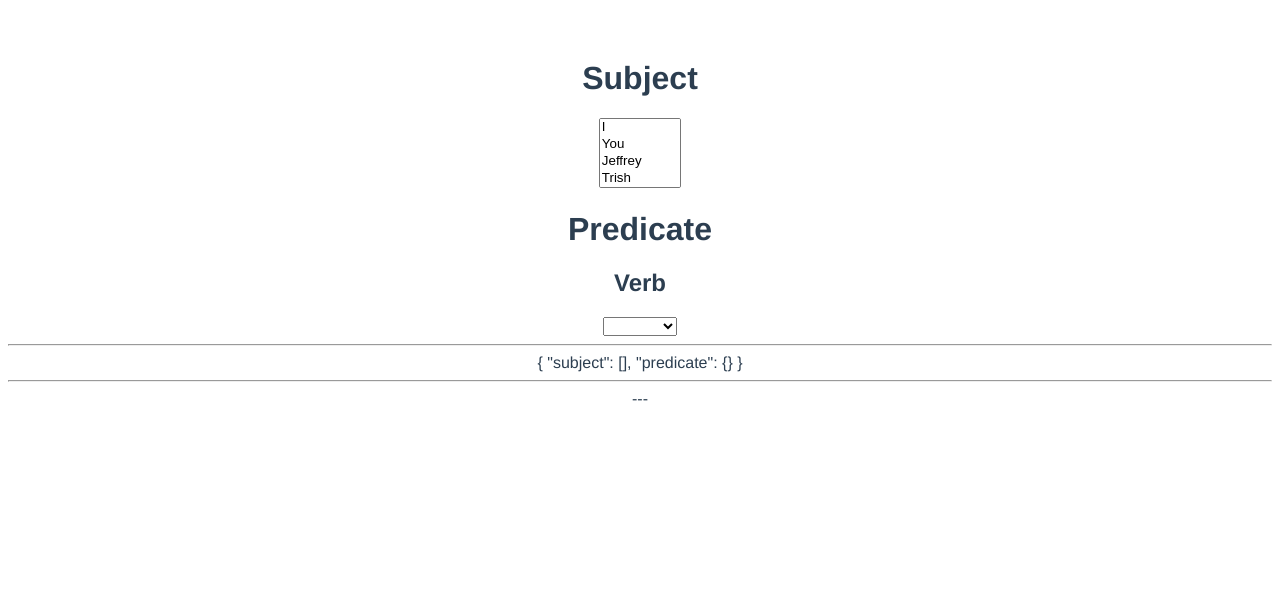
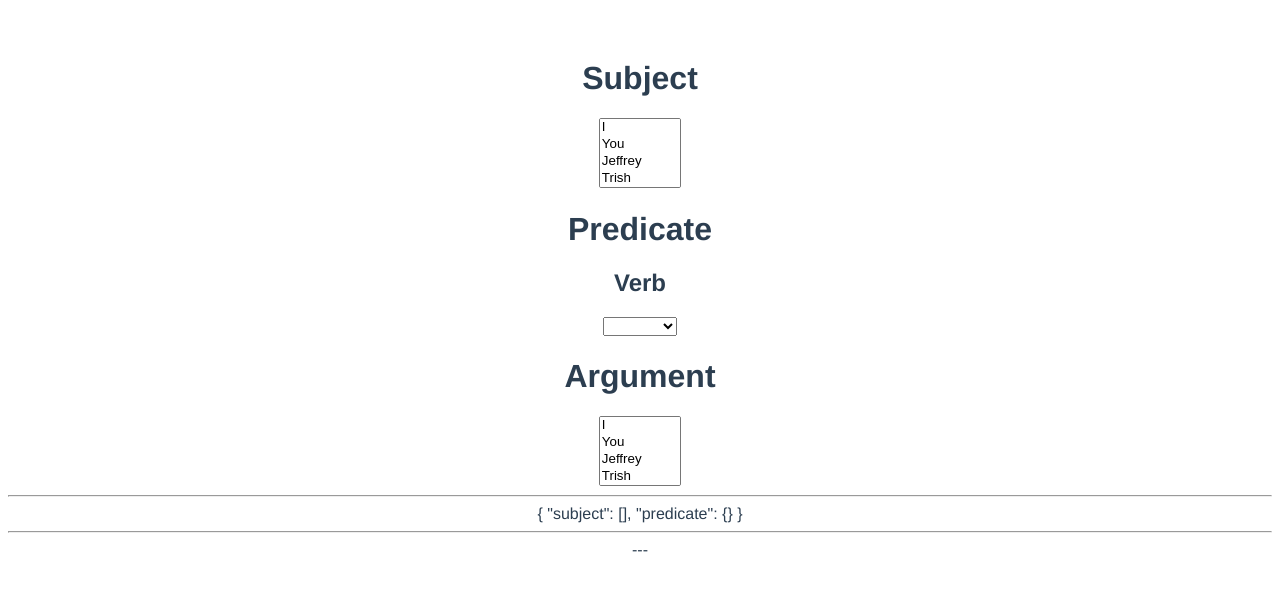
Before and after one commit to polymatter/pancake-castle, a Vue app: page / in a window 1280 px wide. Shown: the top 590 px of the page. Built offline with nearby package versions, Linux system fonts and the light colour scheme.

Commit message:
predicate has a single argument

```diff
--- a/src/App.vue
+++ b/src/App.vue
@@ -9,6 +9,7 @@
     <Predicate
       v-bind:predicate="selectedPhrase.predicate"
       v-bind:allVerbs="allVerbs"
+      v-bind:allObjects="allNouns"
       v-on:predicateUpdate="predicateUpdated"
     />
     {{ selectedPhrase }}
--- a/src/components/Predicate.vue
+++ b/src/components/Predicate.vue
@@ -6,24 +6,41 @@
     <select v-model="verb">
       <option v-for="verb in allVerbs" v-bind:key="verb.key" v-bind:value="verb">{{verb.infinitive}}</option>
     </select>
+    <br />
+    <div class="objects">
+    <Argument
+      v-bind:argument="objects"
+      v-bind:isSubject="false"
+      v-bind:allNouns="allObjects"
+      v-on:argumentUpdate="updateObject"
+      />
+    </div>
     <hr />
   </div>
 </template>
 
 <script>
+import Argument from "./Argument.vue";
+
 export default {
   name: "Predicate",
   props: {
-    allVerbs: Array
+    allVerbs: Array,
+    allObjects: Array
   },
   data: function() {
     return {
+      objects: undefined,
       verb: undefined
     };
   },
   methods: {
     updatePredicate: function() {
-      this.$emit("predicateUpdate", this.toJSON);
+      this.$emit("predicateUpdate", {verb: this.verb, objects: this.objects });
+    },
+    updateObject: function(objects) {
+      this.objects = objects;
+      this.$emit("predicateUpdate", {verb: this.verb, objects: this.objects })
     }
   },
   computed: {
@@ -35,6 +52,9 @@ export default {
     verb: function() {
       this.updatePredicate();
     }
+  },
+  components: {
+    Argument
   }
 };
 </script>
```
